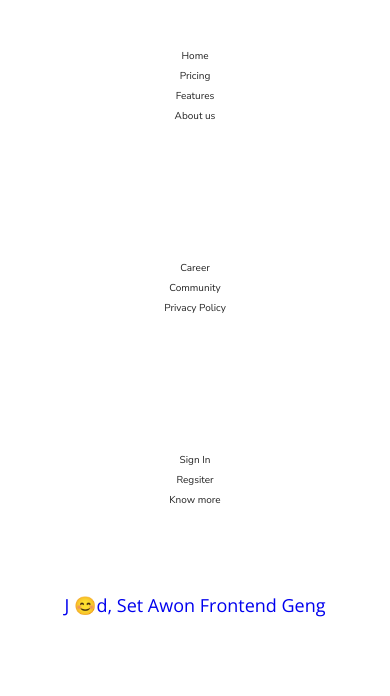
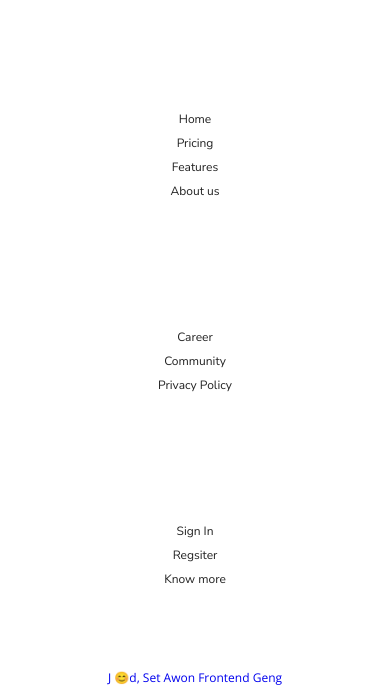
Before and after one commit to OladetounJed/360Pay-landing-page, a plain HTML site: page index.html in a window 390 px wide. Shown: the part 2845-3541 px from the top of the page. Before the commit the page ends 3477 px from the top, so only its background shows below. Drawn offline with nearby package versions, Linux system fonts and the light colour scheme.

Commit message:
Font-size fixed

```diff
--- a/css/style.css
+++ b/css/style.css
@@ -268,15 +268,23 @@ form {
     text-align: center;
   }
 
+  .security-con p {
+    font-size: 1.2em;
+  }
+
   .footer {
     height: 95vh;
     flex-direction: column;
     text-align: center;
   }
 
+  .footer p {
+    font-size: 1.2em;
+  }
+
   .signature {
     margin: 1em 0;
-    font-size: 1.8em;
+    font-size: 1.2em;
   }
 
   .signature a:active {
```
